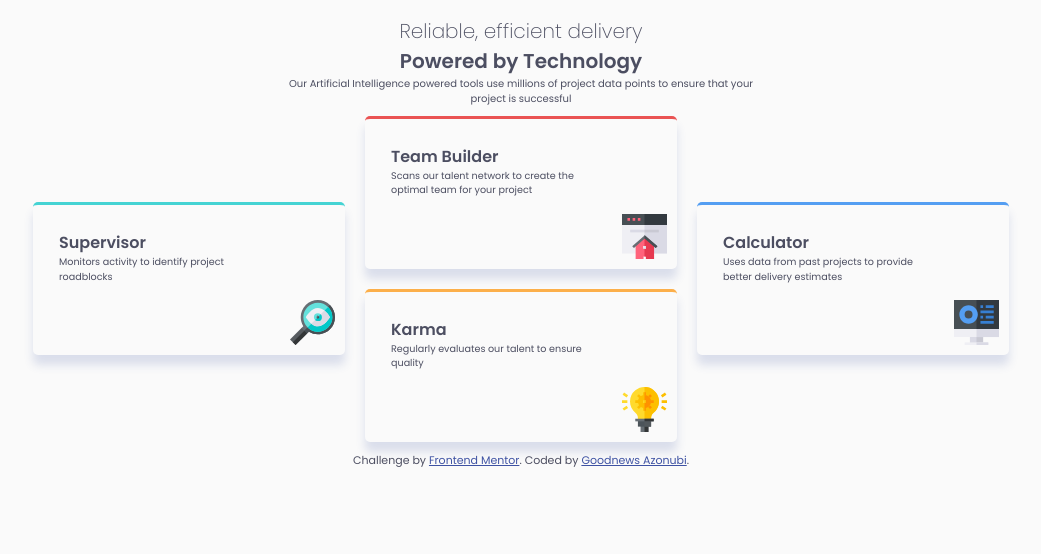
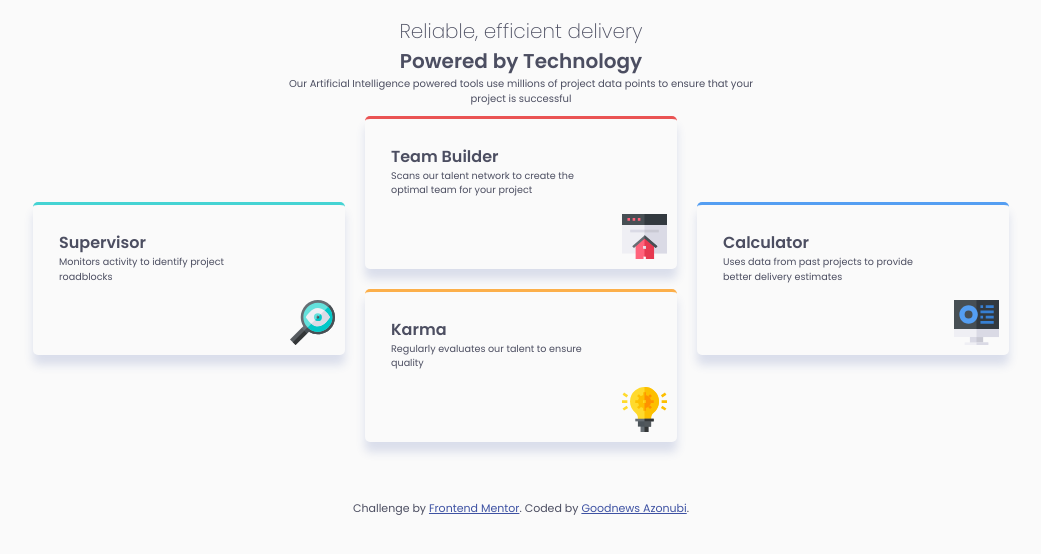
Before and after one commit to gudymedia/four-card-feature-section-master, a plain HTML site: page index.html in a window 1280 px wide. Shown: the whole page, without its empty margins (119-1160 px from the left). Drawn offline with Linux system fonts and the light colour scheme.

Commit message:
added margin to attribution class

```diff
--- a/css/media.css
+++ b/css/media.css
@@ -51,4 +51,7 @@
 .card4{
   grid-area: card4;
 }
+.attribution{
+  margin-top: 3rem;
 }
+}
```
